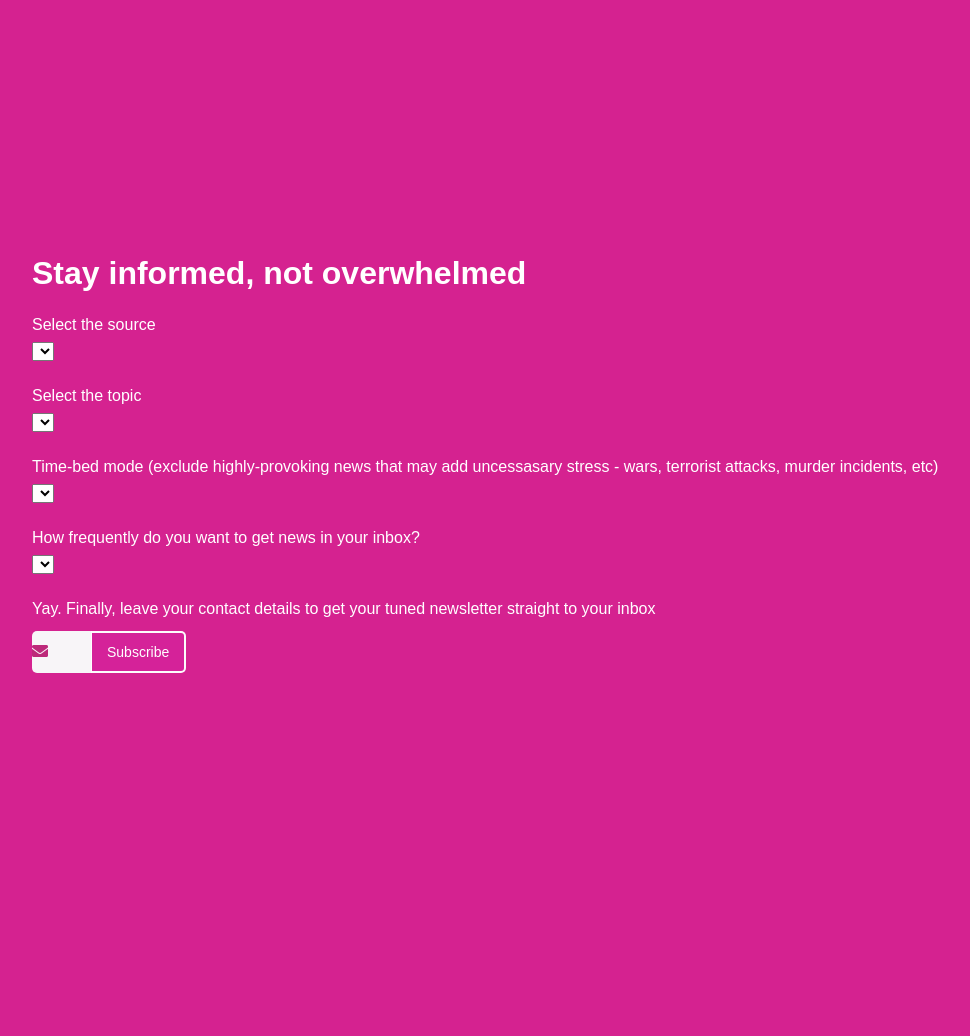
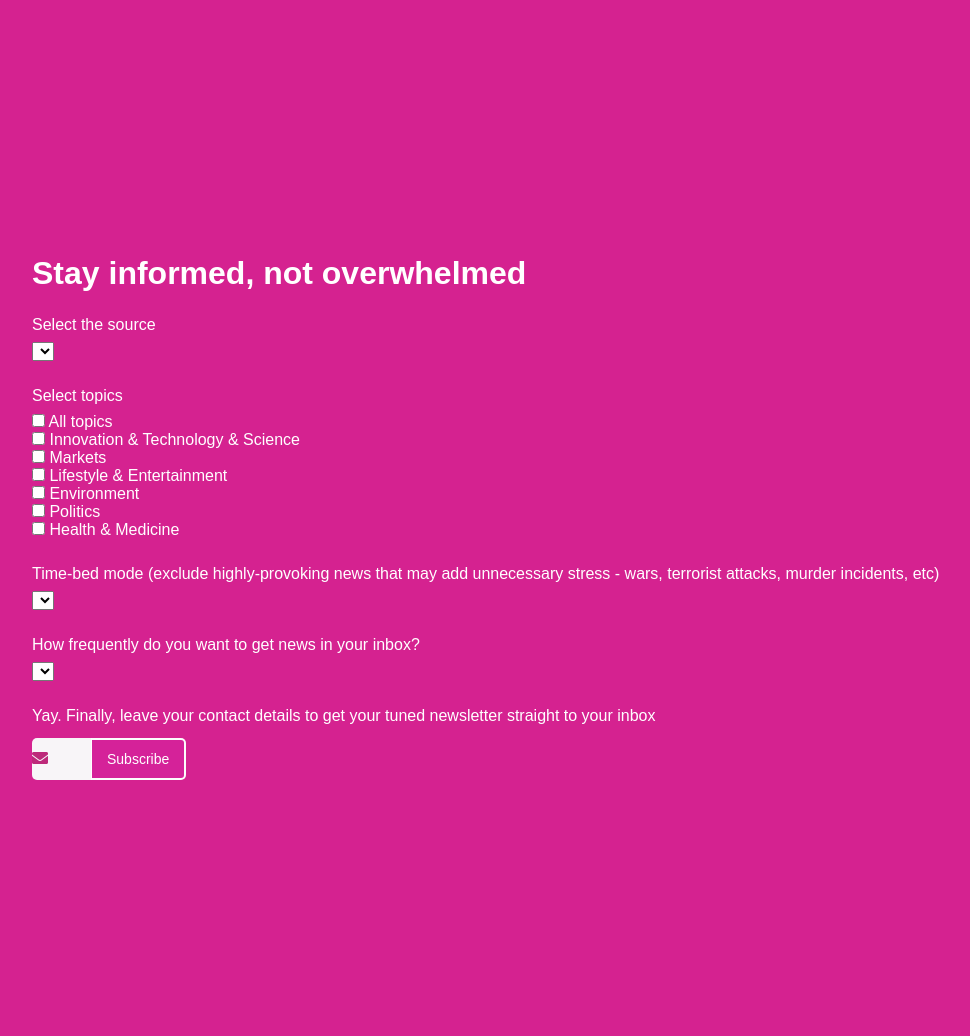
Before and after one commit to datawhizette/smarty-filterro-news, a Flask app: template templates/index.html in a window 1280 px wide. Shown: the whole page, without its empty margins (32-1002 px from the left). Before the commit the page ends 673 px from the top, so only its background shows below. Run offline with Flask 2, Linux system fonts and the light colour scheme; the template is opened without the code that fills it, so the values that code supplies are empty; parts of the project's set-up code (start-up, migrations or seed data) failed here and were passed over; some libraries are stand-ins or nearby versions.

Commit message:
Small changes

```diff
--- a/app.py
+++ b/app.py
@@ -1,37 +1,95 @@
+import os
+from functools import wraps
+
 from flask import Flask, render_template, request
 from flask_cors import CORS
-from models import add_user
+import pandas as pd
+
 import mail as m
-import newsletter_email as ne
+from models import add_user, scrape, wrap_output_in_html
 
-EMAIL_ADDRESS = ""
-EMAIL_PASSWORD = ""
-# os.environ.get('EMAIL_PASSWORD')
+import smtplib
+
+from nltk.sentiment import SentimentIntensityAnalyzer
+
+EMAIL_ADDRESS = "smartyfilterro@gmail.com"
+EMAIL_PASSWORD = os.getenv("EMAIL_PASSWORD")
 
 app = Flask(__name__)
 
 CORS(app)
 
+def with_app_context(func):
+    @wraps(func)
+    def _func(*args, **kwargs):
+        with app.app_context():
+            return func(*args, **kwargs)
+    return _func
+
+@with_app_context
+def send_newsletter_email(name, emails, mail_template, source, topics, time_bed):
+    from email.mime.multipart import MIMEMultipart
+    from email.mime.text import MIMEText
+
+    if type(emails)==list:
+        emaillist = [elem.strip().split(',') for elem in emails]
+    else: emaillist = [emails]
+    message_template = m.read_template(mail_template)
+
+    msg = MIMEMultipart()
+    message = message_template.substitute(PERSON_NAME=name.title())
+
+    msg['Subject'] = 'FIRST NEWSLETTER'
+    msg['From'] = EMAIL_ADDRESS
+
+    msg.attach(MIMEText(message, 'plain'))
+
+    all_news = pd.DataFrame()
+    if 'technology' in topics:
+        output=scrape('https://www.reuters.com/news/archive/innovationNewsTechMediaTelco',source)
+        all_news=all_news.append(output)
+    if 'markets' in topics:
+        output=scrape('https://www.reuters.com/news/archive/marketsNews',source)
+        all_news=all_news.append(output)
+
+    all_news = all_news.drop_duplicates(subset=['title'])
+    if time_bed == "Yes":
+        sia = SentimentIntensityAnalyzer()
+        all_news['positivity'] = all_news['title'].apply(lambda x: sia.polarity_scores(x)['pos'])
+        all_news['negativity'] = all_news['title'].apply(lambda x: sia.polarity_scores(x)['neg'])
+        all_news = all_news[(all_news.positivity>=0.1)&(all_news.negativity<=0.1)].iloc[:,:-2]
+    html = wrap_output_in_html(all_news.dropna().reset_index(drop=True))
+    newspart = MIMEText(html,_subtype='html')
+    msg.attach(newspart)
+
+    with smtplib.SMTP_SSL('smtp.gmail.com', 465) as smtp:
+        smtp.login(EMAIL_ADDRESS, EMAIL_PASSWORD)
+        smtp.sendmail(msg['From'], emaillist, msg.as_string())
+
+    del msg
+
+
 @app.route("/", methods=['GET', 'POST'])
 def index():
 
     if request.method == 'GET':
-        sources = ['BBC', 'CNN', 'Bloomberg', 'Reuters', 'All Sources']
+        sources = ['BBC', 'CNN', 'Bloomberg', 'All Sources', 'Reuters']
         topics = ['Technology', 'Entertainment', 'Politics', 'All Topics']
         time_bed_options = ['Yes', 'No']
         news_times = ['Daily in the morning', 'Daily in the evening', 'Weekly']
 
     if request.method == 'POST':
         source = request.form.get('sources')
-        topic = request.form.get('topics')
         name = request.form.get('name')
         email = request.form.get('email')
-        time_bed = request.form.get('time_bed_options')
+        time_bed = request.form.get('time-bed-mode')
         news_time = request.form.get('news_times')
+        topics = request.form.getlist('get-topics')
         try:
-            add_user(name, email, source, topic, time_bed, news_time)
-            m.send_confirmation_email(name, email, "message.txt")
-            ne.send_newsletter_email(name, email, "first_newsletter.txt", source, topic, time_bed)
+            add_user(name, email, source, topics, time_bed, news_time)
+            m.send_confirmation_email(EMAIL_ADDRESS, EMAIL_PASSWORD, name, email, "message.txt")
+
+            send_newsletter_email(name, email, "first_newsletter.txt", source, topics, time_bed)
             return render_template('success.html')
         except Exception as e:
             print (e)
--- a/newsletter_email.py
+++ /dev/null
@@ -1,43 +0,0 @@
-import smtplib
-from email.mime.multipart import MIMEMultipart
-from email.mime.text import MIMEText
-
-from mail import read_template
-from models import scrape, wrap_output_in_html
-from app import EMAIL_ADDRESS, EMAIL_PASSWORD
-
-EMAIL_ADDRESS = "smartyfilterro@gmail.com"
-# os.environ.get('EMAIL_ADDRESS')
-EMAIL_PASSWORD = "102938qw"
-# os.environ.get('EMAIL_PASSWORD')
-
-def send_newsletter_email(name, emails, mail_template, source, topic, time_bed):
-    if type(emails)==list:
-        emaillist = [elem.strip().split(',') for elem in emails]
-    else: emaillist = [emails]
-    message_template = read_template(mail_template)
-
-    msg = MIMEMultipart()
-    message = message_template.substitute(PERSON_NAME=name.title())
-
-    msg['Subject'] = 'FIRST NEWSLETTER'
-    msg['From'] = EMAIL_ADDRESS
-
-    msg.attach(MIMEText(message, 'plain'))
-
-    output=scrape('https://www.reuters.com/news/archive/europe',source)
-    html = wrap_output_in_html(output)
-    newspart = MIMEText(html,_subtype='html')
-    msg.attach(newspart)
-
-
-    # conn = sqlite3.connect('news_store.db')
-    # cursor = conn.execute(f'SELECT * FROM user_database WHERE email={email}')
-    # result = cursor.fetchone()
-    # name, source, topic
-
-    with smtplib.SMTP_SSL('smtp.gmail.com', 465) as smtp:
-        smtp.login(EMAIL_ADDRESS, EMAIL_PASSWORD)
-        smtp.sendmail(msg['From'], emaillist, msg.as_string())
-
-    del msg
--- a/templates/index.html
+++ b/templates/index.html
@@ -83,15 +83,22 @@
             {% endfor %}
         </select>
         </div>
-        <br><p>Select the topic</p>
+        <br><p>Select topics</p>
         <div class="newsletter-box">
-        <select name= topics method="GET" action="/">
+        <input type="checkbox" name="get-topics" value="all_topics"/> All topics
+        <br><input type="checkbox" name="get-topics" value="technology"/> Innovation & Technology & Science
+        <br><input type="checkbox" name="get-topics" value="markets"/> Markets
+        <br><input type="checkbox" name="get-topics" value="lifestyle"/> Lifestyle & Entertainment
+        <br><input type="checkbox" name="get-topics" value="environment"/> Environment
+        <br><input type="checkbox" name="get-topics" value="politics"/> Politics
+        <br><input type="checkbox" name="get-topics" value="health"/> Health & Medicine
+        <!-- <br><select name= topics method="GET" action="/">
             {% for topic in topics %}
             <option value= "{{topic}}" SELECTED>{{topic}}</option>"
             {% endfor %}
-        </select>
+        </select> -->
         </div>
-        <br><p>Time-bed mode (exclude highly-provoking news that may add uncessasary stress - wars, terrorist attacks, murder incidents, etc)</p>
+        <br><p>Time-bed mode (exclude highly-provoking news that may add unnecessary stress - wars, terrorist attacks, murder incidents, etc)</p>
         <div class="newsletter-box">
         <select name= time-bed-mode method="GET" action="/">
             {% for time_bed_option in time_bed_options %}
```
Also changed, not shown: mail.py (+6 -7 lines), models.py (+5 -6 lines), utils/query_db.py (added, +9 -0 lines), README.md, img/penguin_greeting.jpg (renamed from cute_mustache_penguin.jpg).
